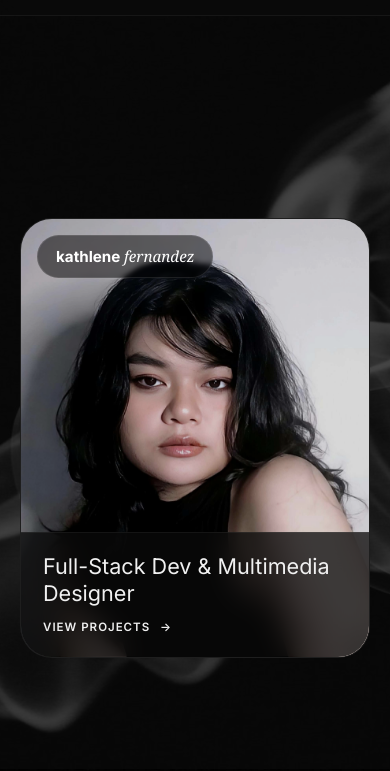
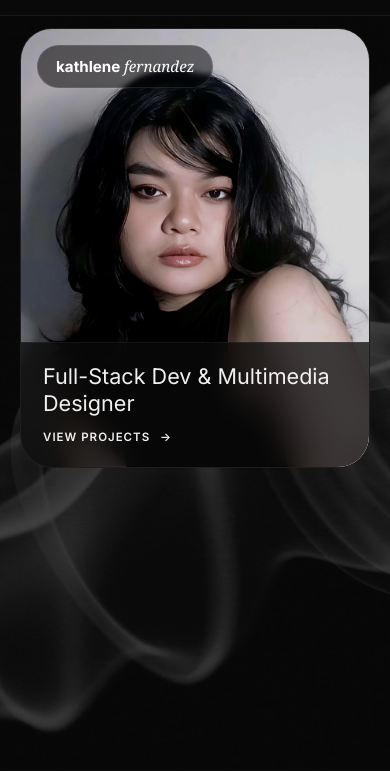
Before and after one commit to keiisnotavailable/Kathlene-Fernandez, an Astro site: page / in a window 390 px wide. Shown: the part 75-846 px from the top of the page. Built offline with nearby package versions, Linux system fonts and the light colour scheme; Astro itself is replaced by a stand-in of ours; a web font is replaced by a local one.

Commit message:
Update content container styles for improved layout and spacing

```diff
--- a/src/styles.css
+++ b/src/styles.css
@@ -1141,7 +1141,9 @@ section {
   .content-container {
     margin-left: 0;
     width: 100%;
-    padding: 20px 20px;
+    padding: 12px 20px 20px;
+    justify-content: flex-start;
+    min-height: auto;
   }
   .hero-card {
     aspect-ratio: auto;
```
